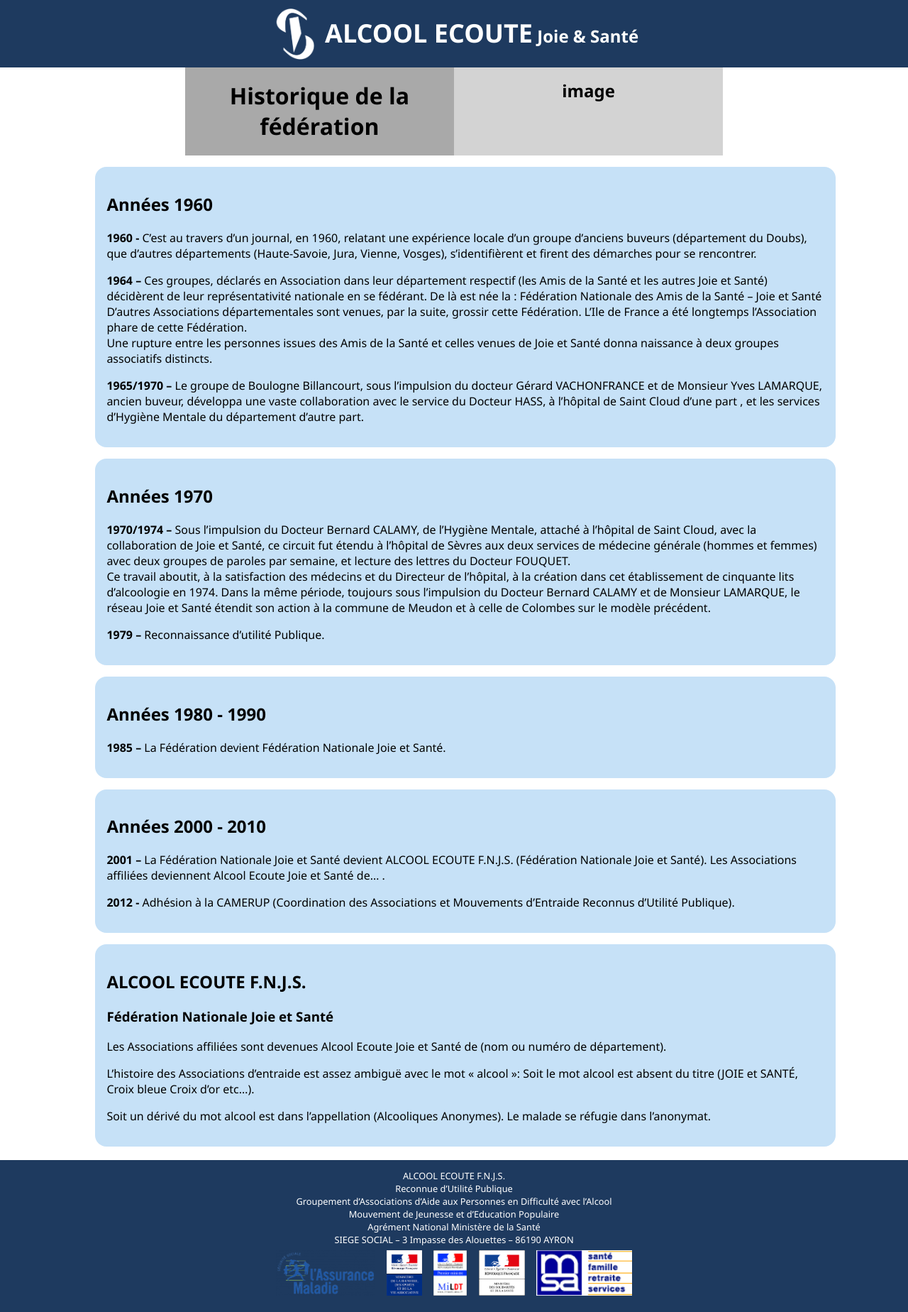
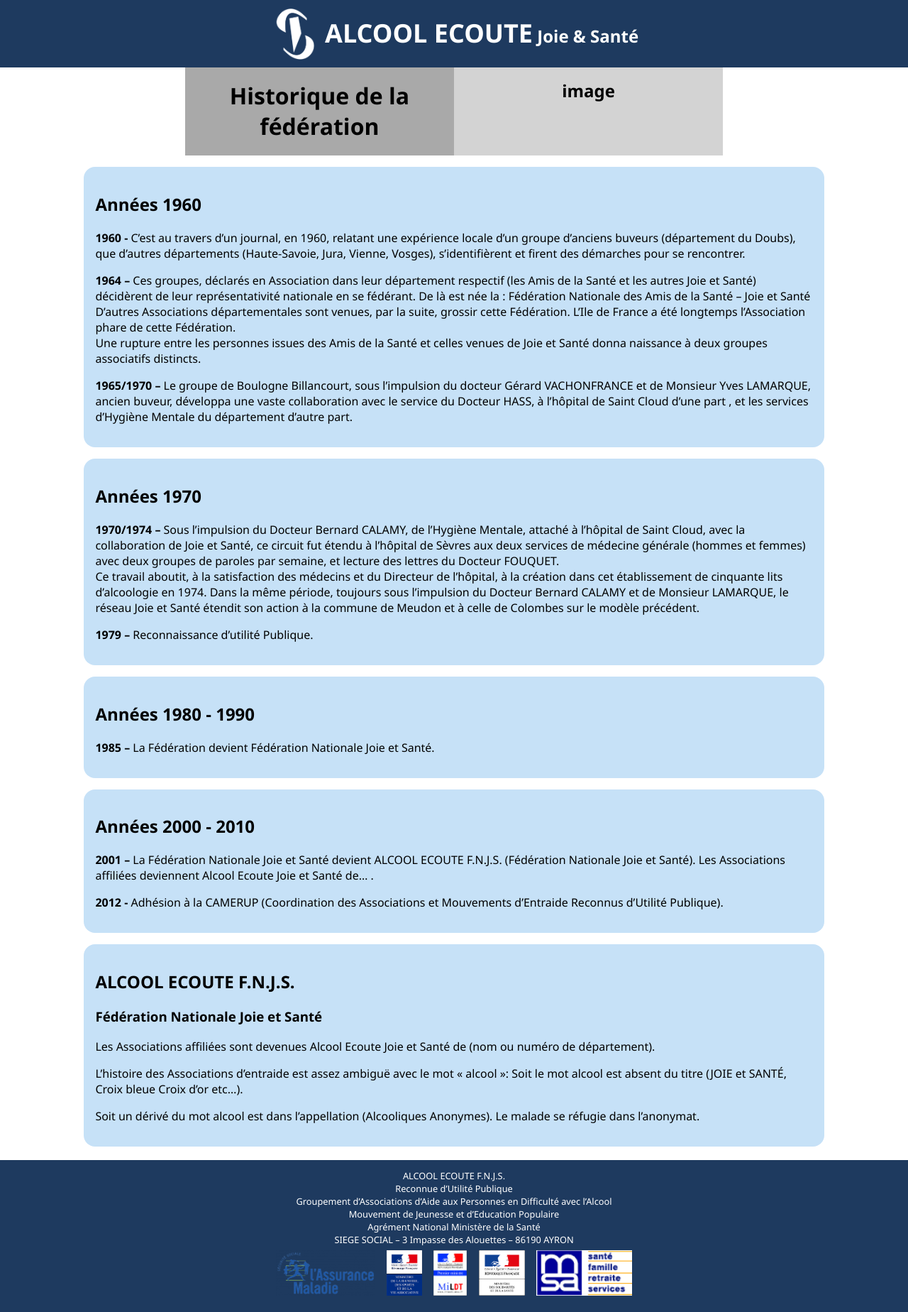
Before and after one commit to tisstherat/SAE-WEB-Alcool-ecoute, a PHP site: page /historique.html in a window 1280 px wide. Shown: the whole page at 71% size. Run offline with PHP 8.4, Linux system fonts and the light colour scheme.

Commit message:
fix des trucs dans le CSS

```diff
--- a/style/style.css
+++ b/style/style.css
@@ -79,13 +79,13 @@ footer > img {
     justify-content: center;
     margin-top: -1.5em;
     margin-bottom: 1em;
+    align-items: center;
 }
 
 article {
     text-align: left;
     justify-content: left;
     width: 80%;
-    margin-left: 10%;
     background-color: #C6E1F7;
     padding: 1em;
     border-radius: 1em;
@@ -96,7 +96,6 @@ article {
     display: flex;
     flex-direction: row;
     width: 60%;
-    padding-left: 20%;
     height: 8em;
     margin-bottom: 1em;
 }
```
